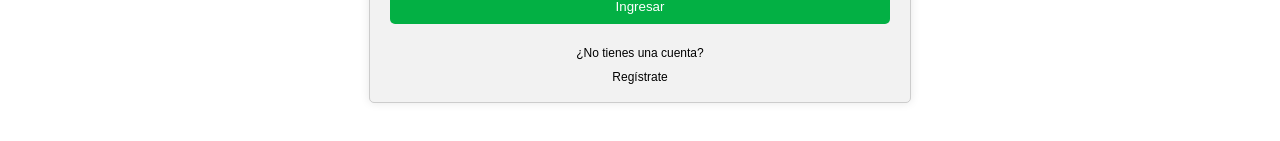
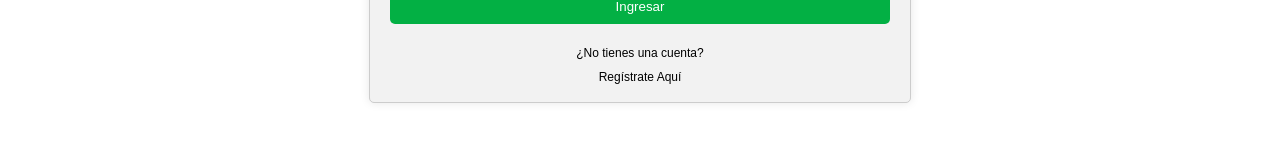
Before and after one commit to SantiagoBriceno/Nolatech-Prueba-Tecnica, a React (Vite) app in the folder Frontend/: page /login in a window 1280 px wide. Shown: the part 497-638 px from the top of the page. Built offline with nearby package versions, Linux system fonts and the light colour scheme; no server answers.

Commit message:
Fixed: NavLink

```diff
--- a/Frontend/src/components/LoginForm.jsx
+++ b/Frontend/src/components/LoginForm.jsx
@@ -1,6 +1,7 @@
 import MyInput from './Form/MyInput'
 import './Form/MyForm.css'
 import { useLoginUser } from '../hooks/useLoginUser'
+import { NavLink } from 'react-router-dom'
 export default function () {
   const { validationUsername, validationPassword, handleChange, handleSubmit } = useLoginUser()
   return (
@@ -19,7 +20,7 @@
         </form>
         <div className='form-footer'>
           <p>¿No tienes una cuenta? </p>
-          <p><a href='/register'>Regístrate</a></p>
+          <p><NavLink to='/register'>Regístrate Aquí</NavLink></p>
 
         </div>
       </div>
--- a/Frontend/src/components/RegisterForm.jsx
+++ b/Frontend/src/components/RegisterForm.jsx
@@ -1,6 +1,7 @@
 import MyInput from './Form/MyInput'
 import './Form/MyForm.css'
 import { useRegisterUser } from '../hooks/useRegisterUser'
+import { NavLink } from 'react-router-dom'
 export default function () {
   const { validationUsername, validationPassword, validationName, handleSubmit, handleChange } = useRegisterUser()
   return (
@@ -36,7 +37,7 @@
         </form>
         <div className='form-footer'>
           <p>¿Ya tienes una cuenta? </p>
-          <p><a href='/login'>Inicia Sesión aquí</a></p>
+          <p><NavLink a='/login'>Inicia Sesión aquí</NavLink></p>
 
         </div>
       </div>
```
